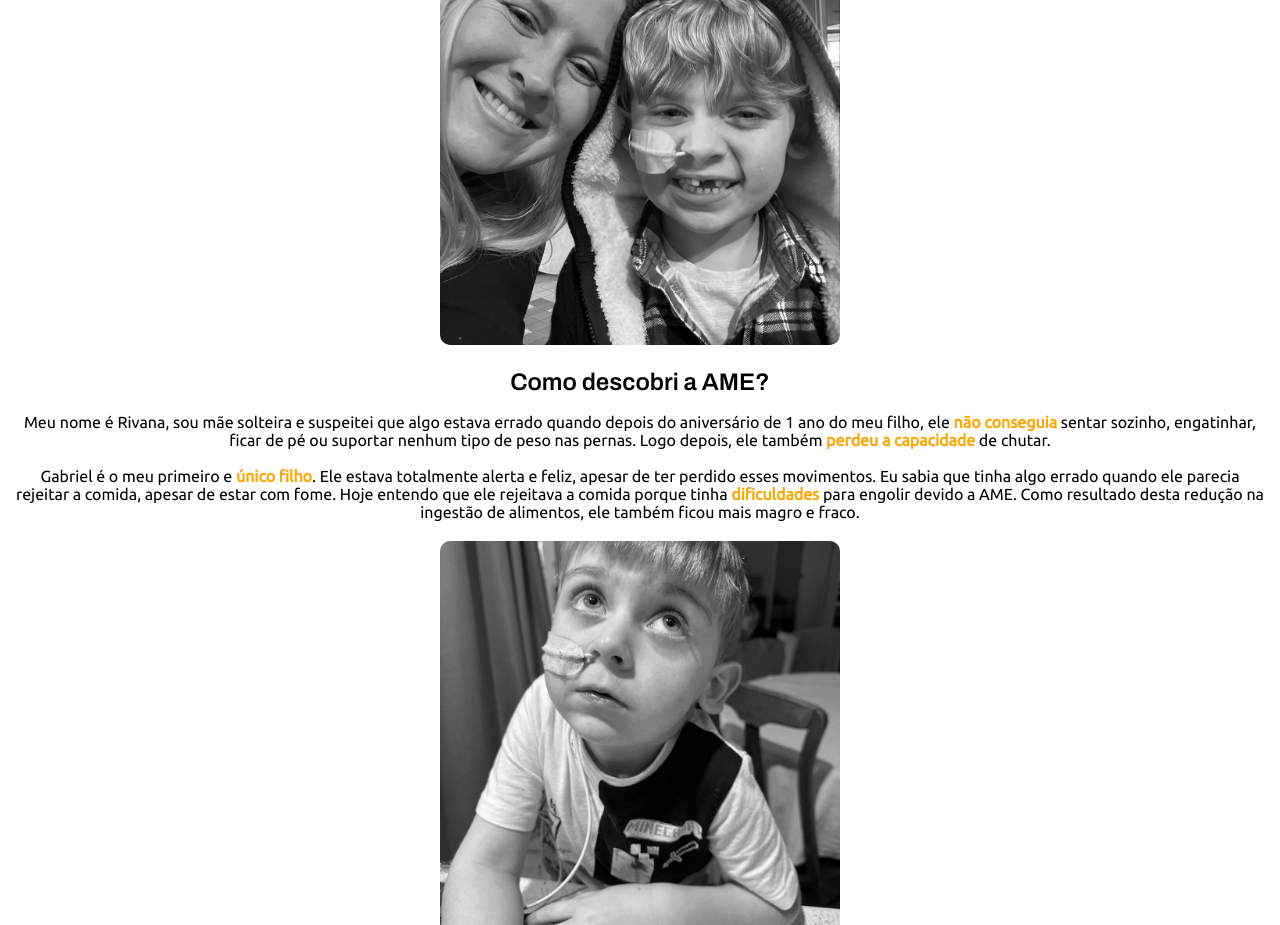
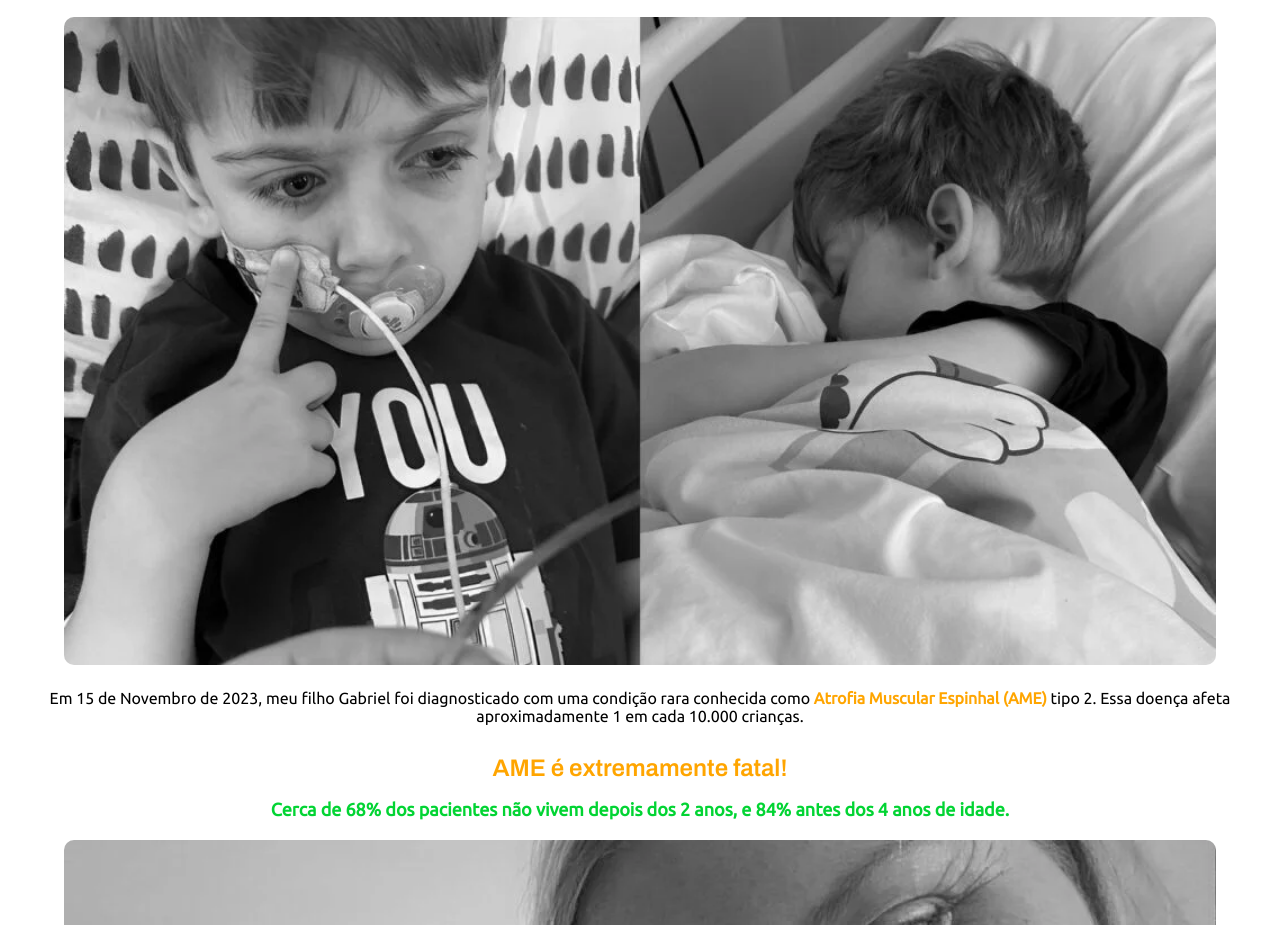
Before and after one commit to eliezer-guimaraes/SiteGabriel, a plain HTML site: page index.html in a window 1280 px wide. Shown: the part 1211-2136 px from the top of the page. Drawn offline with Linux system fonts and the light colour scheme.

Commit message:
Update index.html

```diff
--- a/index.html
+++ b/index.html
@@ -8,21 +8,21 @@
 </head>
 <body>
 	<header>Sua doação faz a diferença. Ajude o Gabriel!</header>
-	<img src="docs/images/logo.png" width="200px">
+	<img src="docs/images/logo.png" width="90%">
 	<section id="inicio">
 		<h2>Gabriel precisa arrecadar 6 milhões para seu medicamento contra AME (o Zolgensma)</h2>
-		<img src="docs/images/1.webp" width="400px">
+		<img src="docs/images/1.webp" width="90%">
 		<div class="parag1">
 			<p>Em 15 de Novembro de 2023, meu filho Gabriel foi diagnosticado com uma condição rara conhecida como <b><span>Atrofia Muscular Espinhal (AME)</span></b> tipo 2. Essa doença afeta aproximadamente 1 em cada 10.000 crianças.</p>
 		</div>
 		<h1>AME é extremamente fatal!</h1>
 		<br>
 		<p class="info-d"><b>Cerca de 68% dos pacientes não vivem depois dos 2 anos, e 84% antes dos 4 anos de idade.</b></p>
-		<img src="docs/images/2.webp" width="400px">
+		<img src="docs/images/2.webp" width="90%">
 		<div class="parag1">
 			<p>Preciso urgentemente levantar <b><span>6 milhões de reais</span></b> para o medicamento do meu filho, o Zolgensma, para que ele tenha oportunidade de <b><span>lutar contra essa doença</span></b> neuromuscular. Preciso urgente dar esse remédio para o Gabriel usar antes de completar 5 anos de idade.</p>
 		</div>
-		<img src="docs/images/3.webp" width="400px">
+		<img src="docs/images/3.webp" width="90%">
 		<div class="parag1">
 			<h2>Como descobri a AME?</h2>
 			<br>
@@ -30,7 +30,7 @@
 			<br>
 			<p>Gabriel é o meu primeiro e <b><span>único filho</span></b>. Ele estava totalmente alerta e feliz, apesar de ter perdido esses movimentos. Eu sabia que tinha algo errado quando ele parecia rejeitar a comida, apesar de estar com fome. Hoje entendo que ele rejeitava a comida porque tinha <b><span>dificuldades</span></b> para engolir devido a AME. Como resultado desta redução na ingestão de alimentos, ele também ficou mais magro e fraco.</p>
 		</div>
-		<img src="docs/images/4.webp" width="400px">
+		<img src="docs/images/4.webp" width="90%">
 		<div class="parag1">
 			<h2>Zolgensma, o medicamento mais caro do mundo</h2>
 			<br>
```
